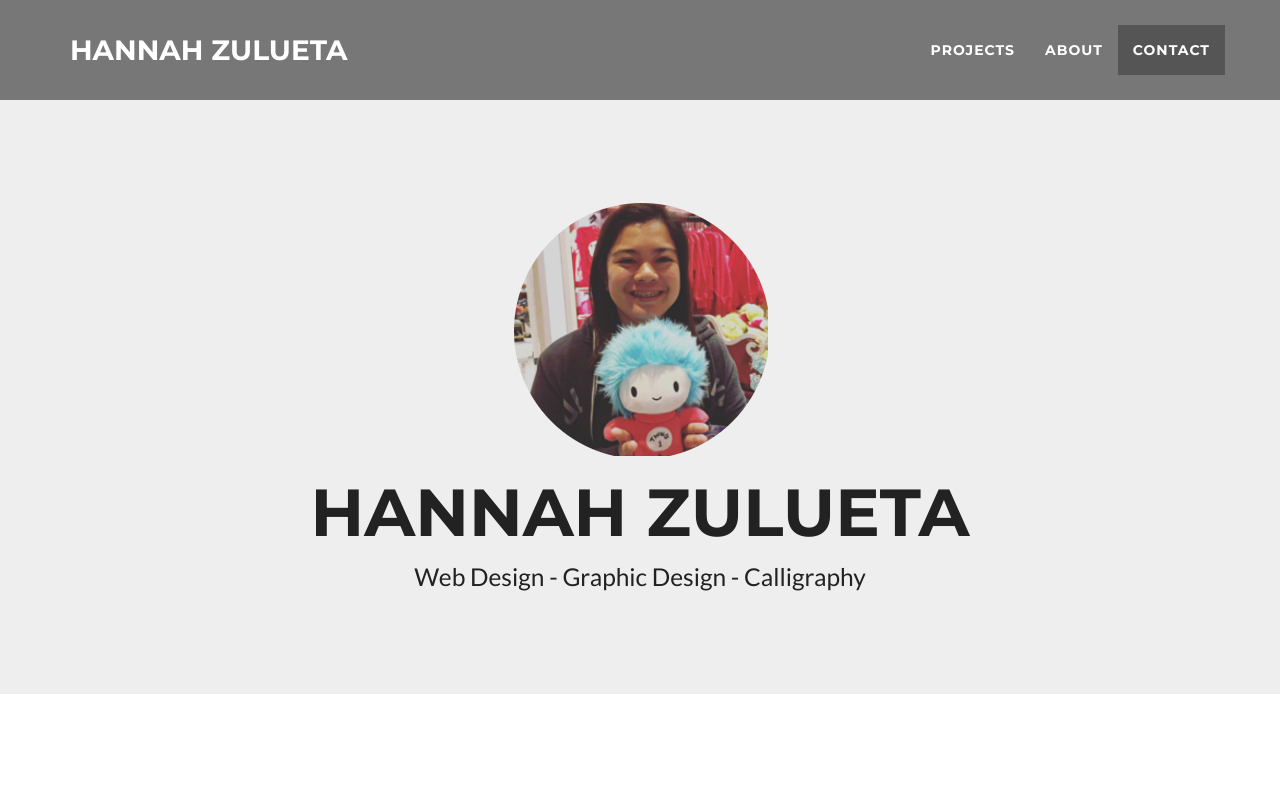
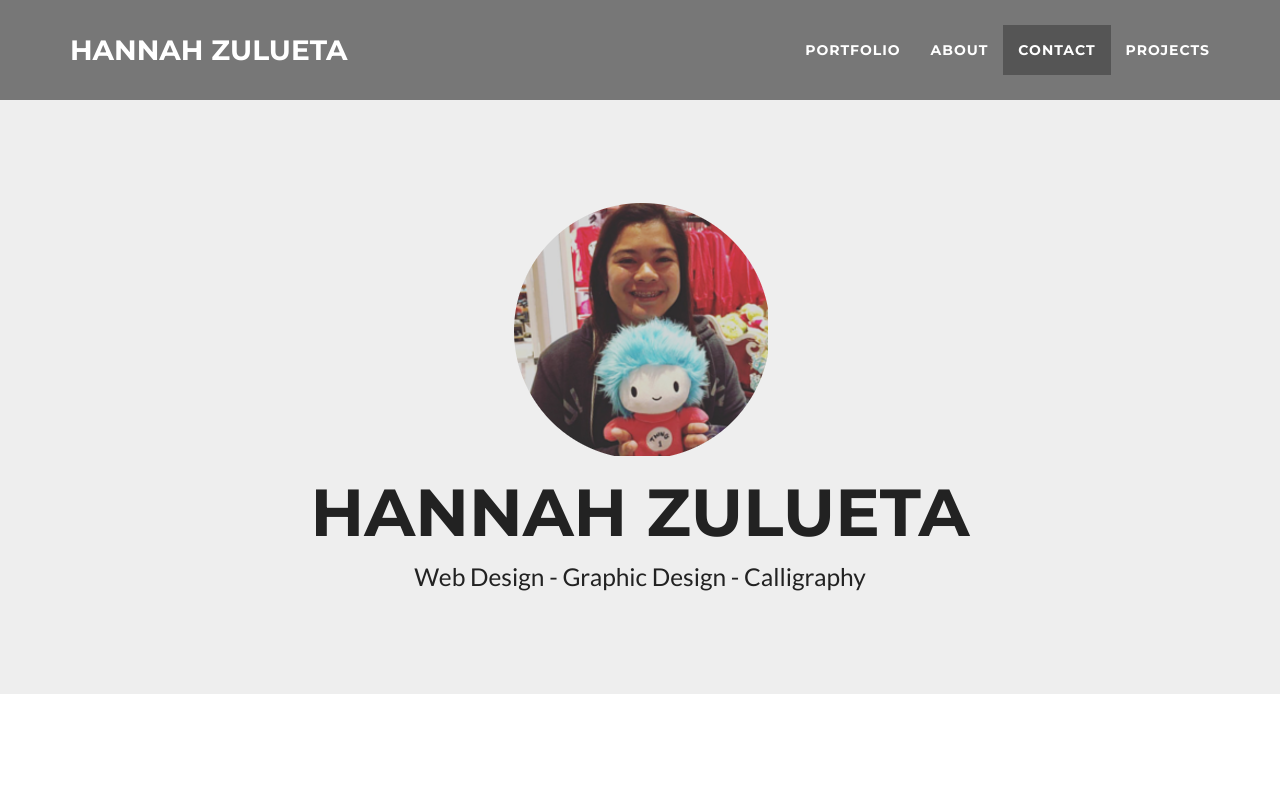
Before and after one commit to homemadecoder/hannahz, a website: page index.html in a window 1280 px wide. Shown: the top 791 px of the page. Drawn offline with nearby package versions, Linux system fonts and the light colour scheme.

Commit message:
projects

```diff
--- a/index.html
+++ b/index.html
@@ -52,13 +52,16 @@
                         <a href="#page-top"></a>
                     </li>
                     <li class="page-scroll">
-                        <a href="#portfolio">Projects</a>
+                        <a href="#portfolio">Portfolio</a>
                     </li>
                     <li class="page-scroll">
                         <a href="#about">About</a>
                     </li>
                     <li class="page-scroll">
                         <a href="#contact">Contact</a>
+                    </li>
+                    <li>
+                        <a href="https://hanapotski.github.io/myprojects">Projects</a>
                     </li>
                 </ul>
             </div>
```
